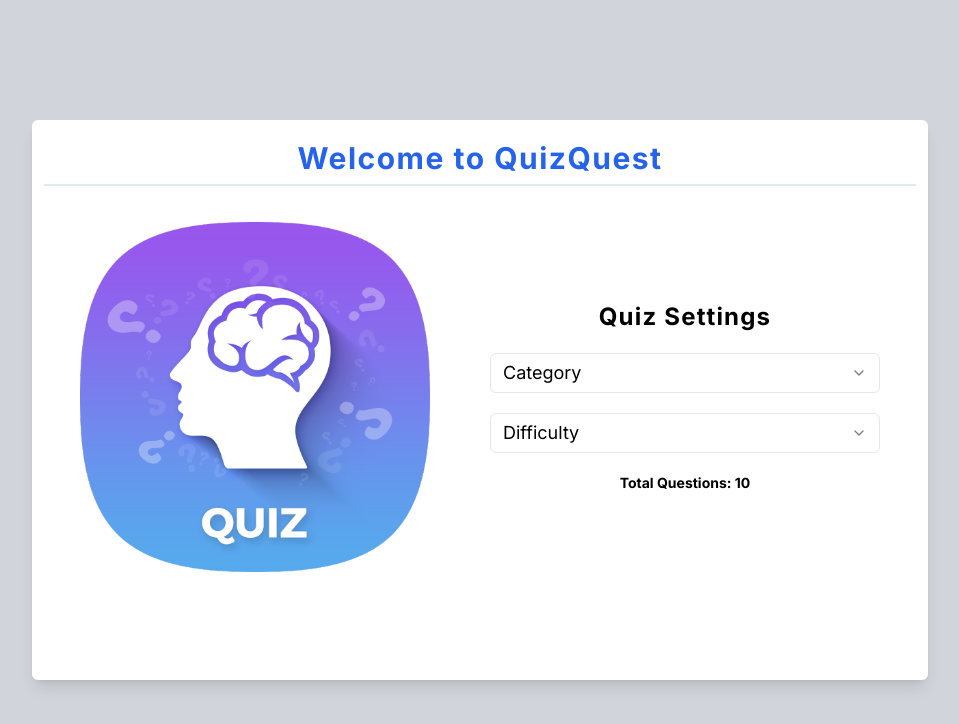
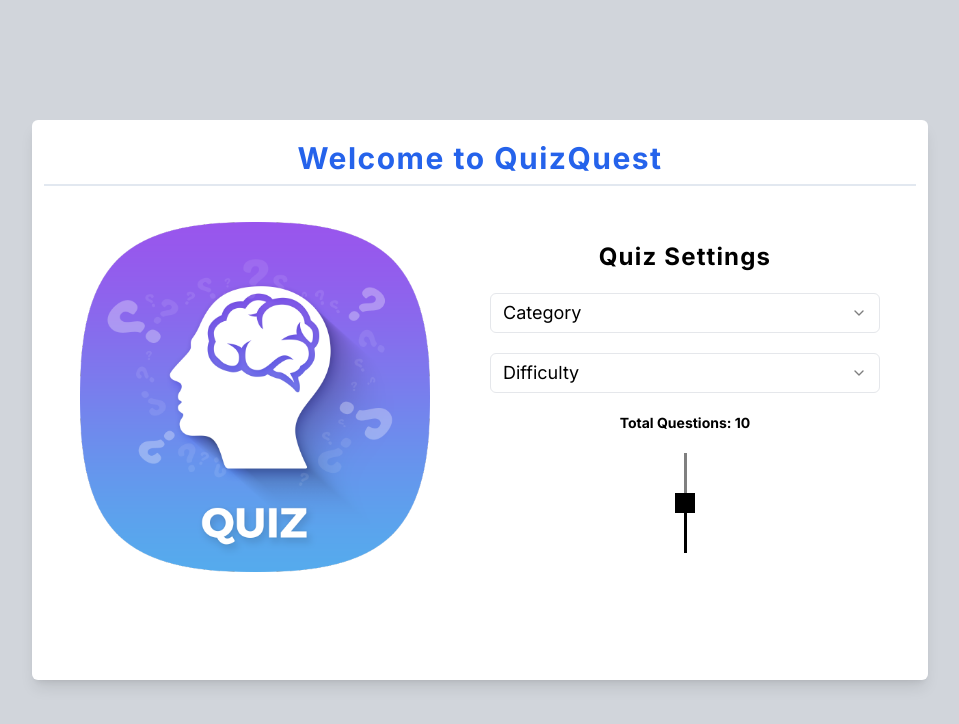
Before and after one commit to ozguraktas5/quiz_app_nextjs, a Next.js app: page / in a window 1280 px wide. Shown: the top 724 px of the page, without its empty margins (160-1119 px from the left). Built offline with nearby package versions, Linux system fonts and the light colour scheme.

Commit message:
progress bar

```diff
--- a/src/app/globals.css
+++ b/src/app/globals.css
@@ -18,7 +18,7 @@
 
 body {
   color: rgb(var(--foreground-rgb));
-  background: #d1d5db
+  background: #d1d5db;
 }
 
 @layer utilities {
@@ -26,3 +26,38 @@ body {
     text-wrap: balance;
   }
 }
+
+.SliderRoot {
+  position: relative;
+  display: flex;
+  align-items: center;
+}
+.SliderRoot[data-orientation="vertical"] {
+  flex-direction: column;
+  width: 20px;
+  height: 100px;
+}
+
+.SliderTrack {
+  position: relative;
+  flex-grow: 1;
+  background-color: grey;
+}
+.SliderTrack[data-orientation="vertical"] {
+  width: 3px;
+}
+
+.SliderRange {
+  position: absolute;
+  background-color: black;
+}
+.SliderRange[data-orientation="vertical"] {
+  width: 100%;
+}
+
+.SliderThumb {
+  display: block;
+  width: 20px;
+  height: 20px;
+  background-color: black;
+}
--- a/src/app/page.js
+++ b/src/app/page.jsx
@@ -1,5 +1,6 @@
 import Image from "next/image";
-
+import * as Slider from "@radix-ui/react-slider";
+import React from "react";
 export default function Home() {
   return (
     <main className="wrapper flex justify-center items-center h-screen">
@@ -11,7 +12,9 @@ export default function Home() {
         <div className="grid grid-cols-1 md:grid-cols-2 p-4 md:p-9 gap-5">
           <div className="h-full relative">
             <Image
+              priority
               src="/quiz.png"
+              alt="img"
               width="350"
               height="350"
               className="object-cover object-center vertical-middle"
@@ -21,7 +24,10 @@ export default function Home() {
             <h2 className="text-center tracking-wider text-lg md:text-xl lg:text-2xl font-bold">
               Quiz Settings
             </h2>
-            <button type="button" className="flex h-10 items-center justify-between rounded-md border border-input p-3 text-sm w-full">
+            <button
+              type="button"
+              className="flex h-10 items-center justify-between rounded-md border border-input p-3 text-sm w-full"
+            >
               <span className="text-lg">Category</span>
               <svg
                 xmlns="http://www.w3.org/2000/svg"
@@ -30,16 +36,19 @@ export default function Home() {
                 viewBox="0 0 24 24"
                 fill="none"
                 stroke="currentColor"
-                stroke-width="2"
-                stroke-linecap="round"
-                stroke-linejoin="round"
-                class="lucide lucide-chevron-down h-4 w-4 opacity-50"
+                strokeWidth="2"
+                strokeLinecap="round"
+                strokeLinejoin="round"
+                className="lucide lucide-chevron-down h-4 w-4 opacity-50"
                 aria-hidden="true"
               >
                 <path d="m6 9 6 6 6-6"></path>
               </svg>
             </button>
-            <button type="button" className="flex h-10 items-center justify-between rounded-md border border-input p-3 text-sm w-full">
+            <button
+              type="button"
+              className="flex h-10 items-center justify-between rounded-md border border-input p-3 text-sm w-full"
+            >
               <span className="text-lg">Difficulty</span>
               <svg
                 xmlns="http://www.w3.org/2000/svg"
@@ -48,18 +57,26 @@ export default function Home() {
                 viewBox="0 0 24 24"
                 fill="none"
                 stroke="currentColor"
-                stroke-width="2"
-                stroke-linecap="round"
-                stroke-linejoin="round"
-                class="lucide lucide-chevron-down h-4 w-4 opacity-50"
+                strokeWidth="2"
+                strokeLinecap="round"
+                strokeLinejoin="round"
+                className="lucide lucide-chevron-down h-4 w-4 opacity-50"
                 aria-hidden="true"
               >
                 <path d="m6 9 6 6 6-6"></path>
               </svg>
             </button>
-            <p className="text-sm lg:text-sm font-bold">
-              Total Questions: 10
-            </p>
+            <p className="text-sm lg:text-sm font-bold">Total Questions: 10</p>
+            <Slider.Root
+              className="SliderRoot"
+              defaultValue={[50]}
+              orientation="vertical"
+            >
+              <Slider.Track className="SliderTrack">
+                <Slider.Range className="SliderRange" />
+              </Slider.Track>
+              <Slider.Thumb className="SliderThumb" />
+            </Slider.Root>
           </div>
         </div>
       </div>
```
Also changed, not shown: package.json (+8 -5 lines), tsconfig.json (added, +34 -0 lines), src/app/layout.jsx (renamed from src/app/layout.js), 1 other file (tests, documents, lock files or other folders).
